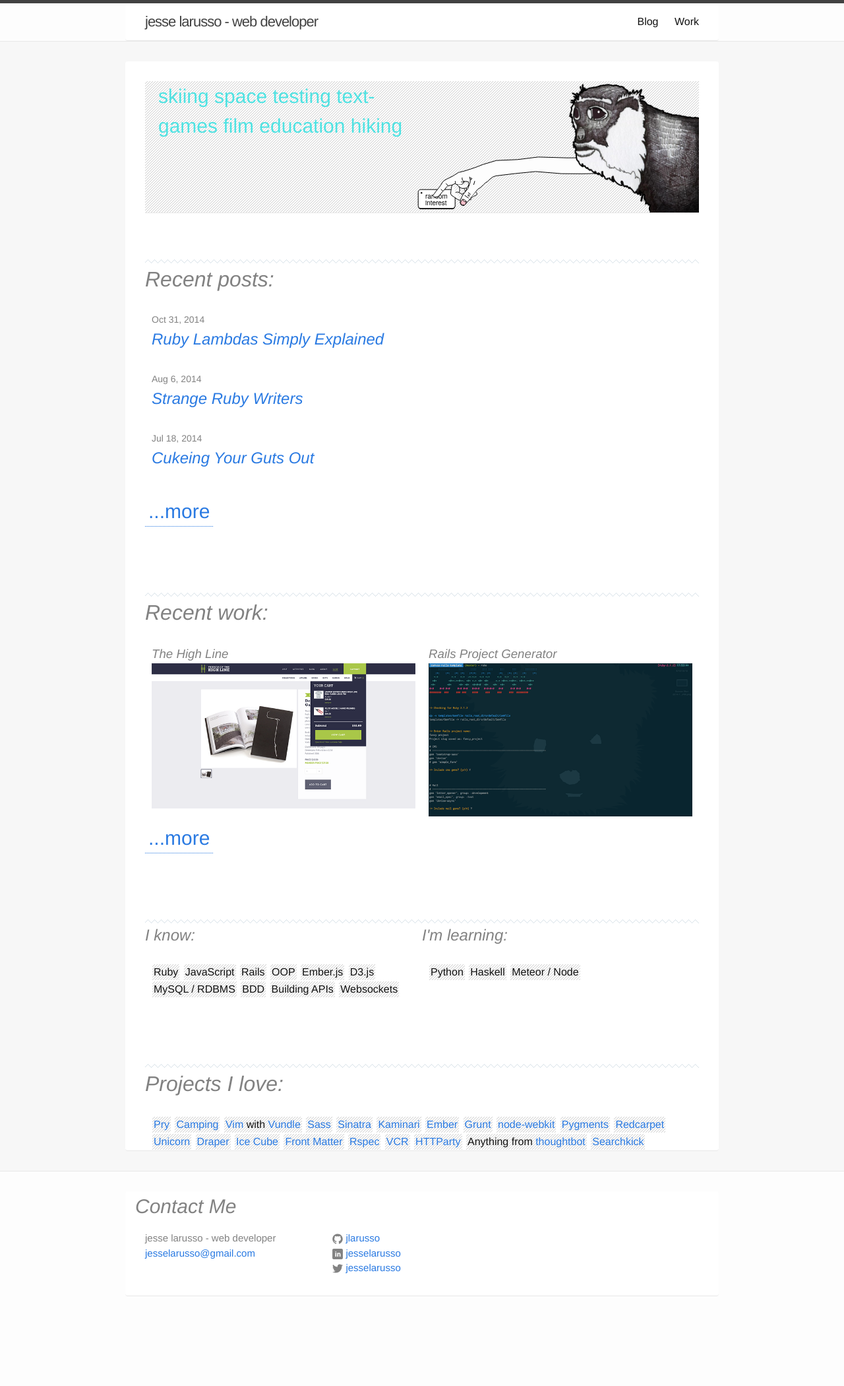
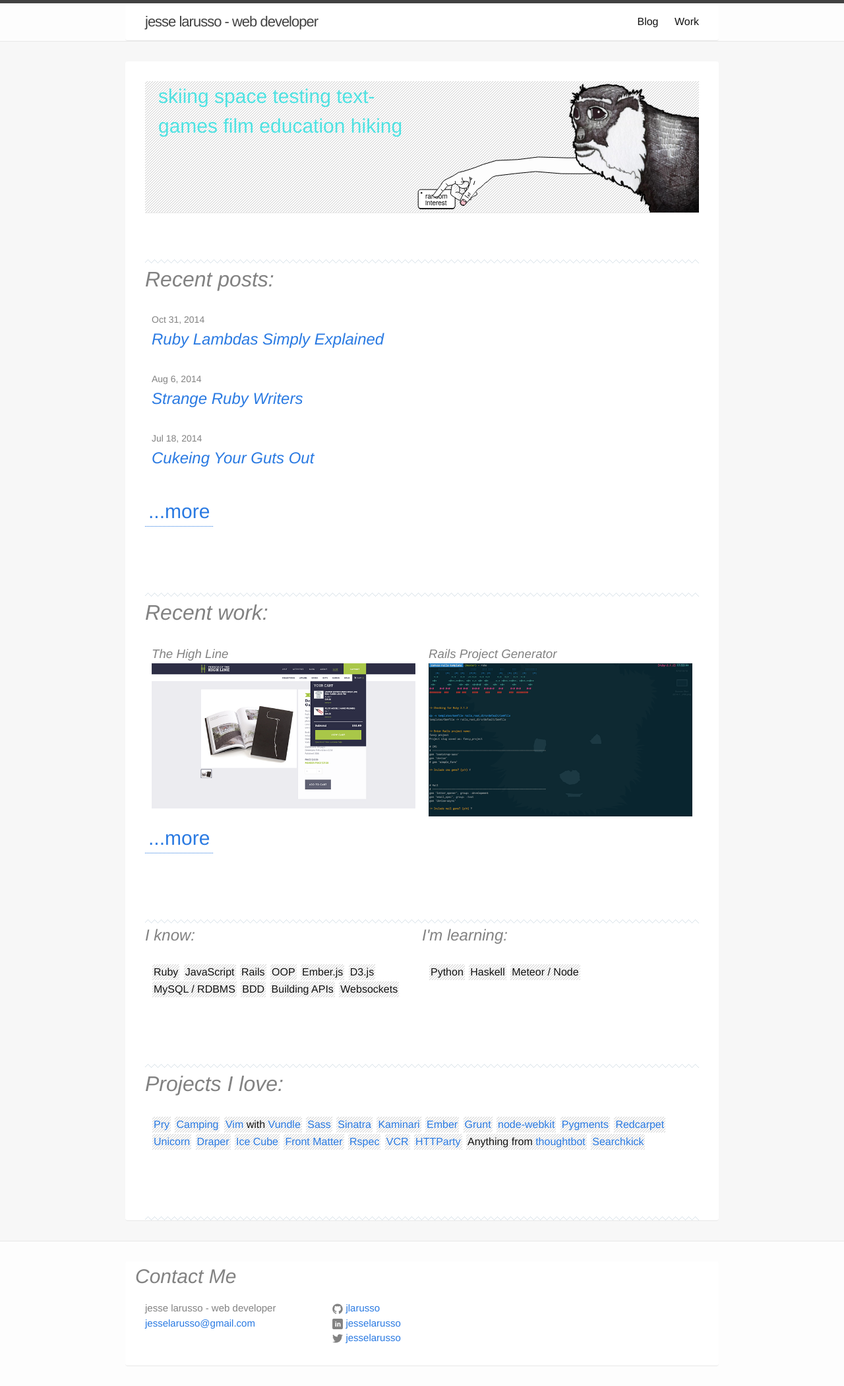
Before and after one commit to jlarusso/jlarusso.github.io, a Jekyll site: the page built from index.html, in a window 1280 px wide. Shown: the whole page at 66% size. Built offline with Jekyll 4.4.1, drawn with Linux system fonts in a browser that asks for light colours; some web fonts are replaced; Markdown is read by kramdown in place of the engine named in the settings; before the commit the page ends 1994 px from its top, so only the background shows below that.

Commit message:
re-add divider at bottom of index

```diff
--- a/index.html
+++ b/index.html
@@ -106,7 +106,7 @@ layout: default
   </ul>
 </div>
 
-<!-- <div class="divider"></div> -->
+<div class="divider"></div>
 <!-- <h1>My other lives...</h1> -->
 <!-- <table class="equal-table"> -->
 <!--   <tr> -->
```
